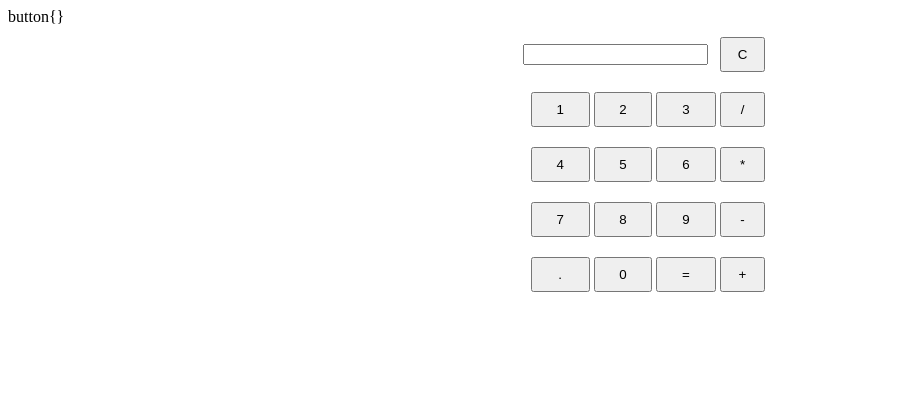
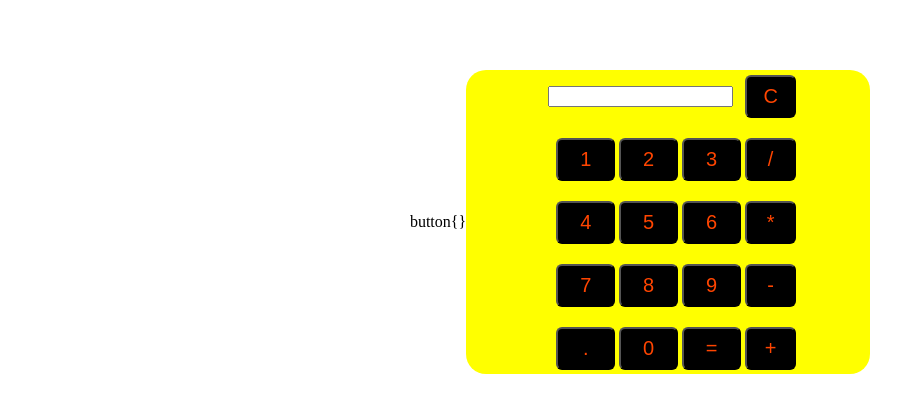
Before and after one commit to Nikhil8668/Codsoft, a plain HTML site: page calculator/index.html in a window 1280 px wide. Shown: the whole page, without its empty margins (0-924 px from the left). Drawn offline with Linux system fonts and the light colour scheme.

Commit message:
Update index.html

```diff
--- a/calculator/index.html
+++ b/calculator/index.html
@@ -5,17 +5,33 @@
     <meta name="viewport" content="width=device-width, initial-scale=1.0">
     <title>Calculator</title>
     <style>
+body{
+            display: flex;
+            justify-content: center;
+            align-items: center;
+            margin-top: 70px;
+        }
         input[type="button"]
         {
             width: 100%;
             height: 100%;
             padding: 8px;
             margin: 8px;
+            color: orangered;
+            background-color: black;
+            font-weight: 500;
+            font-size: 20px;
+            border-radius: 6px;
         }
         div{
             display: flex;
             justify-content: center;
             align-items: center;
+            width: 400px;
+            height: 300px;
+            border: 2px solid  transparent;
+            border-radius: 20px;
+            background-color:yellow;
         }
 
     </style>
```
